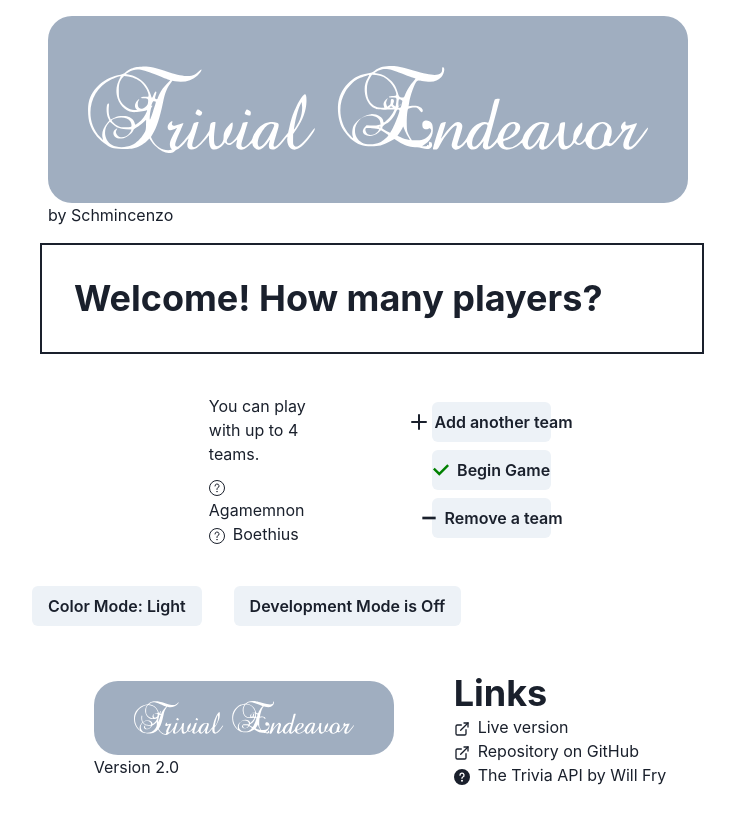
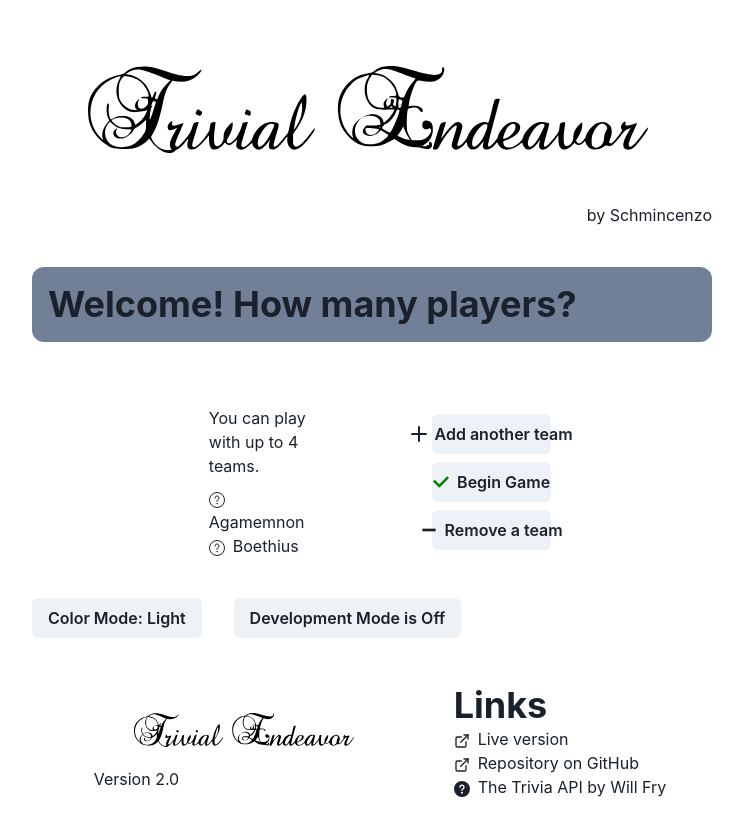
Before and after one commit to vpbasile/trivial-endeavor-2, a React (Vite) app: page / in a window 1280 px wide. Shown: the top 836 px of the page, without its empty margins (268-1011 px from the left). Built offline with nearby package versions, Linux system fonts and the light colour scheme.

Commit message:
Prepping to publish

```diff
--- a/src/App.tsx
+++ b/src/App.tsx
@@ -1,33 +1,38 @@
 
 // Import ChakraUI elements
-import { Box, Text, Link, Image, List, ListIcon, ListItem, Heading, Center } from '@chakra-ui/react'
+import { Box, Text, Link, Image, List, ListIcon, ListItem, Heading, Center, useColorMode } from '@chakra-ui/react'
 import { ExternalLinkIcon, QuestionIcon } from '@chakra-ui/icons'
 
 // Import my utility modules and data structures
 
 // <> Import my modules
-import logo from "/trivialEndeavorLogo0.svg";
+import logoWhite from "../public/trivialEndeavorLogoWhite.svg";
+import logoBlack from "../public/trivialEndeavorLogoBlack.svg"
 import AppRow from "./components/structure/appRow";
-import GameBoard from "./components/gameboard";
+import GameBoard from "./components/Gameboard";
 
 export default function App(): JSX.Element {
   // <> Do the thing
   console.log(`Beginning rendering of Trivial Endeavor`);
+
+
+  const { colorMode } = useColorMode()
+  const logo = (colorMode === "dark") ? logoWhite : logoBlack
 
   return (
     <Center>
       <Box id="appContainer">
         <AppRow id="header">
           <Box id="logoBox">
-            <Image id="app-logo" src={logo} borderRadius={'3xl'} p={5} px={10} alt="Trivial Endeavor logo" w='50vw' py="50px" bg={'gray.400'} />
-            <Text>by <Link href="https://www.schmincenzo.com" target="_blank" rel="noopener noreferrer">Schmincenzo</Link></Text>
+            <Image id="app-logo" src={logo} p={5} px={10} alt="Trivial Endeavor logo" w='50vw' py="50px"/>
+            <Text align={'right'}>by <Link href="https://www.schmincenzo.com" target="_blank" rel="noopener noreferrer">Schmincenzo</Link></Text>
           </Box>
         </AppRow>
         <GameBoard />
         <AppRow id="footer">
           <Center>
             <Box id="version" p="30px">
-              <Image id="app-logo" src={logo} alt="Trivial Endeavor logo" w='300px' borderRadius={'3xl'} p={5} px={10} bg={'gray.400'} />
+              <Image id="app-logo" src={logo} alt="Trivial Endeavor logo" w='300px' borderRadius={'3xl'} p={5} px={10}/>
               <Text>Version 2.0</Text>
             </Box>
             <Box id="links" p="30px">
@@ -35,11 +40,11 @@ export default function App(): JSX.Element {
               <List>
                 <ListItem>
                   <ListIcon as={ExternalLinkIcon} />
-                  <Link href="https://vpbasile.github.io/trivial-endeavor" isExternal>Live version</Link>
+                  <Link href="https://vpbasile.github.io/trivial-endeavor-2" isExternal>Live version</Link>
                 </ListItem>
                 <ListItem>
                   <ListIcon as={ExternalLinkIcon} />
-                  <Link href="https://github.com/vpbasile/trivial-endeavor" isExternal>Repository on GitHub</Link>
+                  <Link href="https://github.com/vpbasile/trivial-endeavor-2" isExternal>Repository on GitHub</Link>
                 </ListItem>
                 <ListItem>
                   <ListIcon as={QuestionIcon} />
--- a/src/components/GameSetup.tsx
+++ b/src/components/GameSetup.tsx
@@ -23,7 +23,7 @@ export default function GameSetup(props: propsType) {
 	const currentPlayerIndex = whatsHappening.currentPlayerIndex;
 	const scoreState = props.scoreState;
 	const setScoreState = props.setScoreState;
-	const displayMessage = props.displayMessage; const SETdisplayMessage = props.SETdisplayMessage;
+ const SETdisplayMessage = props.SETdisplayMessage;
 	const phases = props.phases;
 
 	const namefields = scoreState.map(player => {
--- a/src/components/gameboard.tsx
+++ b/src/components/gameboard.tsx
@@ -99,7 +99,10 @@ export default function GameBoard() {
 
     return (<ErrorBoundary fallback={<Box>Error in component</Box>}>
 
-        <Heading id='displayMessage' as='h2' m={2} p={8} border={'2px'}>{displayMessage}</Heading>
+        <Box my={8} p={4} bg={'gray.500'} rounded={'xl'}>
+            {/* <Button as={'h2'} colorScheme="red">{displayMessage}</Button> */}
+            <Heading id='displayMessage' as='h2'>{displayMessage}</Heading>
+        </Box>
         {whatToDisplay(whatsHappening.currentPhase.title)}
         {<Center id="controls" >
             < ErrorBoundary fallback={<Box>Error in component</Box>}>
--- a/src/components/scoreboard/CategoryButton.tsx
+++ b/src/components/scoreboard/CategoryButton.tsx
@@ -7,7 +7,7 @@ import { Dispatch } from "react";
 import { category, choices, phaseDefinition, player, questionInternal, whatsHappeningHolder, winners } from "../helpers/dataStructures";
 import { CheckCircleIcon } from "@chakra-ui/icons";
 import { Button } from "@chakra-ui/react";
-import { zzColor } from "../gameboard";
+// import { zzColor } from "../gameboard";
 
 type CategoryButtonProps = {
 	key: string,
@@ -19,7 +19,7 @@ type CategoryButtonProps = {
 	scoreState: player[],
 	guessedYet: boolean, setguessedYet: Dispatch<boolean>,
 	displayMessage: string; SETdisplayMessage: Dispatch<string>;
-	messageColor: zzColor; SETmessageColor: Dispatch<zzColor>;
+	// messageColor: zzColor; SETmessageColor: Dispatch<zzColor>;
 	// <><><> Winning
 	vyingForPlace: winners;
 	// <><><> Game Globals
@@ -39,7 +39,7 @@ export default function CategoryButton(props: CategoryButtonProps) {
 	const setCurrentQuestion = props.setCurrentQuestion;
 	const setguessedYet = props.setguessedYet;
  const SETdisplayMessage = props.SETdisplayMessage;
- const SETmessageColor=props.SETmessageColor
+//  const SETmessageColor=props.SETmessageColor
 	// <><><> Winning
 	// const vyingForPlace = props.vyingForPlace;
 	// <><><> Game Globals
@@ -158,7 +158,7 @@ export default function CategoryButton(props: CategoryButtonProps) {
 		// Update the game state with the new question
 		setCurrentQuestion(questionObject);
 		SETdisplayMessage(categoryName);
-		SETmessageColor(category[0].color)
+		// SETmessageColor(category[0].color)
 	}
 
 	function shuffleArray(array: string[]): string[] {
--- a/src/theme.ts
+++ b/src/theme.ts
@@ -10,7 +10,6 @@ const colrModeConfig: ThemeConfig = {
 // variant and color scheme every time you use a button:
 export const buttonTheme = defineStyleConfig({
   defaultProps: {
-    size: 'lg',
     variant: 'outline',
     colorScheme: 'red',
   },
--- a/vite.config.ts
+++ b/vite.config.ts
@@ -4,4 +4,5 @@ import react from '@vitejs/plugin-react-swc'
 // https://vitejs.dev/config/
 export default defineConfig({
   plugins: [react()],
+  base: "/trivial-endeavor-2/"
 })
```
Also changed, not shown: public/trivialEndeavorLogoBlack.svg (added), public/trivialEndeavorLogoWhite.svg (renamed from public/trivialEndeavorLogo0.svg).
